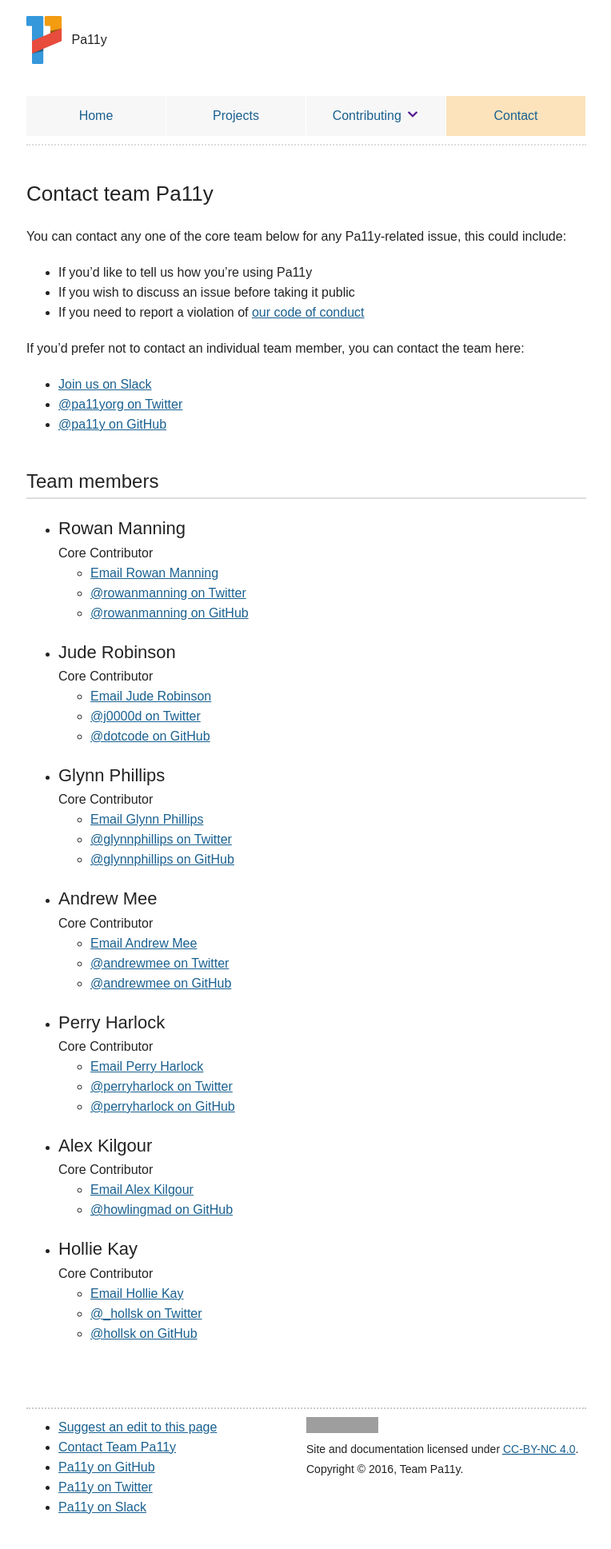
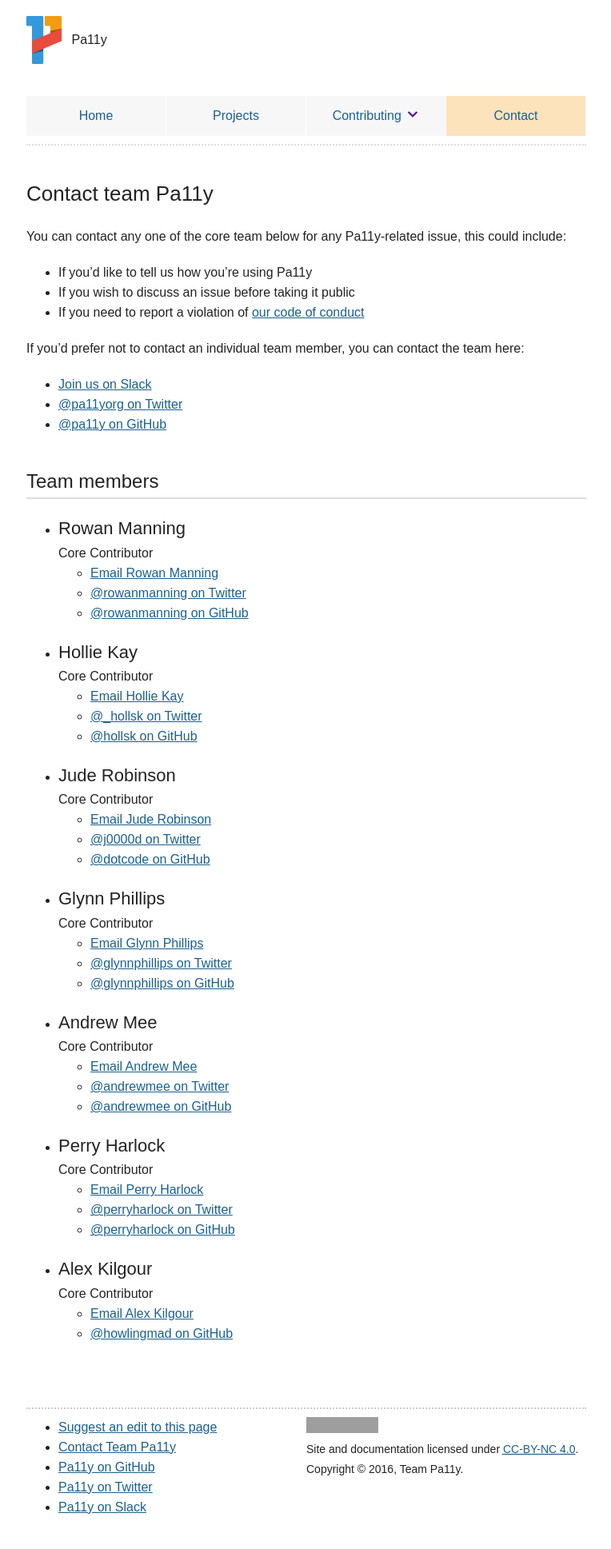
Before and after one commit to pa11y/pa11y.github.io, a Jekyll site: the page built from pages/contact.md, in a window 1280 px wide. Shown: the whole page at 80% size, without its empty margins (257-1021 px from the left). Built offline with Jekyll 4.4.1, drawn with Linux system fonts in a browser that asks for light colours; part of the change alters nothing that is shown; grey boxes are pictures that could not be loaded.

```diff
--- a/_data/team.yml
+++ b/_data/team.yml
@@ -27,6 +27,12 @@
   email: info@rowanmanning.com
   twitter: rowanmanning
   github: rowanmanning
+
+- name: Hollie Kay
+  role: Core Contributor
+  email: hollie@hollsk.co.uk
+  twitter: _hollsk
+  github: hollsk
 
 - name: Jude Robinson
   role: Core Contributor
@@ -60,9 +66,3 @@
   avatar: 8e5f0e92011faf5e53e6ceac2468c05e
   email: alex@kil.gr
   github: howlingmad
-
-- name: Hollie Kay
-  role: Core Contributor
-  email: hollie@hollsk.co.uk
-  twitter: _hollsk
-  github: hollsk
```
